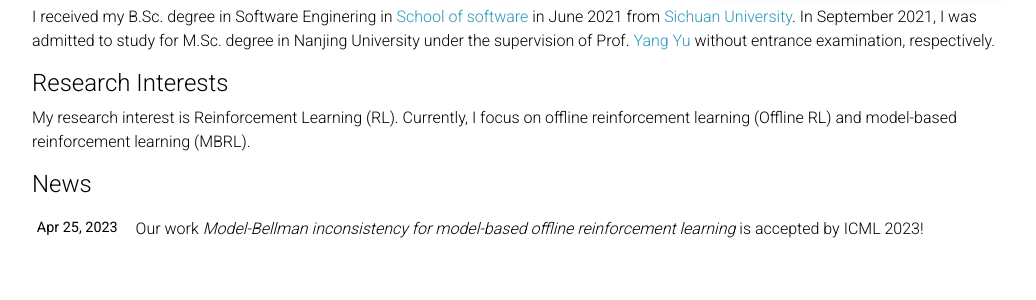
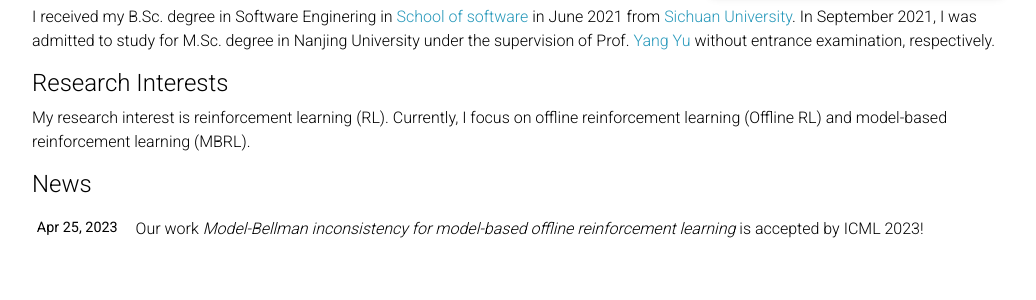
Before and after one commit to yihaosun1124/yihaosun1124.github.io, a Jekyll site: the page built from _pages/about.md, in a window 1280 px wide and 1340 px high. Shown: the part 426-726 px from the top of the window, without its empty margins (123-1159 px from the left). Built offline with Jekyll 4.4.1, drawn with Linux system fonts in a browser that asks for light colours; comment, search, counter and statistics services are not loaded; a style sheet for code colours, icons or effects is not loaded; some of the changed text lies outside the part shown.

```diff
--- a/_config.yml
+++ b/_config.yml
@@ -12,7 +12,6 @@ description: > # the ">" symbol means to ignore newlines until "footer_text:"
 footer_text: >
   Powered by <a href="https://jekyllrb.com/" target="_blank">Jekyll</a> with <a href="https://github.com/alshedivat/al-folio">al-folio</a> theme.
   Hosted by <a href="https://pages.github.com/" target="_blank">GitHub Pages</a>.
-  Photos from <a href="https://unsplash.com" target="_blank">Unsplash</a>.
 keywords: jekyll, jekyll-theme, academic-website, portfolio-website  # add your own keywords or leave empty
 
 lang: en # the language of your site (for example: en, fr, cn, ru, etc.)
--- a/_pages/about.md
+++ b/_pages/about.md
@@ -33,7 +33,7 @@ In September 2021, I was admitted to study for M.Sc. degree in Nanjing Universit
 Prof. <a href="https://www.wolai.com/eyounx/dtR1MTyRXS5tP5Cex4KtdK" target="_blank">Yang Yu</a> without entrance examination, respectively.
 
 #### Research Interests
-My research interest is Reinforcement Learning (RL). Currently, I focus on offline reinforcement learning (Offline RL) and model-based reinforcement learning (MBRL).
+My research interest is reinforcement learning (RL). Currently, I focus on offline reinforcement learning (Offline RL) and model-based reinforcement learning (MBRL).
 
 <!-- Write your biography here. Tell the world about yourself. Link to your favorite [subreddit](http://reddit.com). You can put a picture in, too. The code is already in, just name your picture `prof_pic.jpg` and put it in the `img/` folder.
 
```
